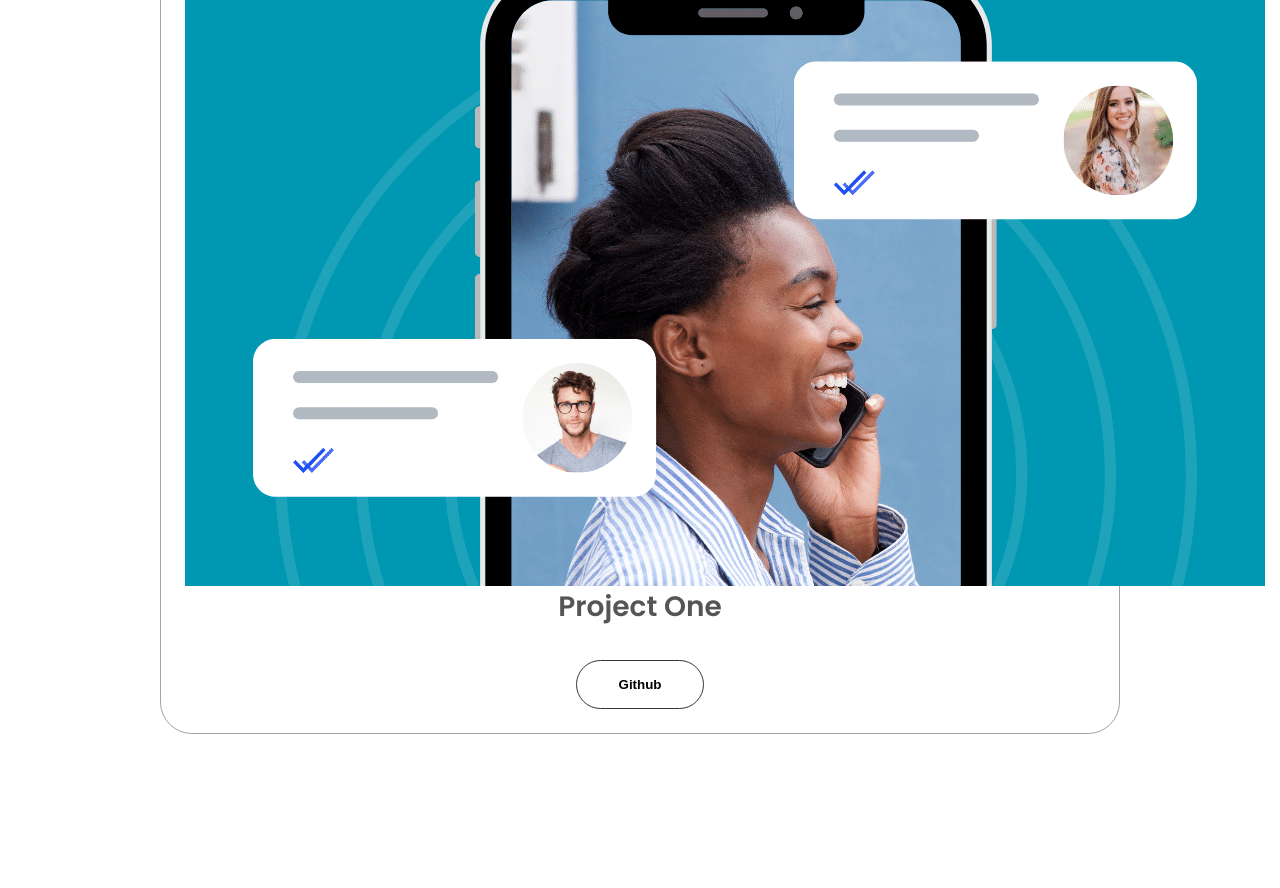
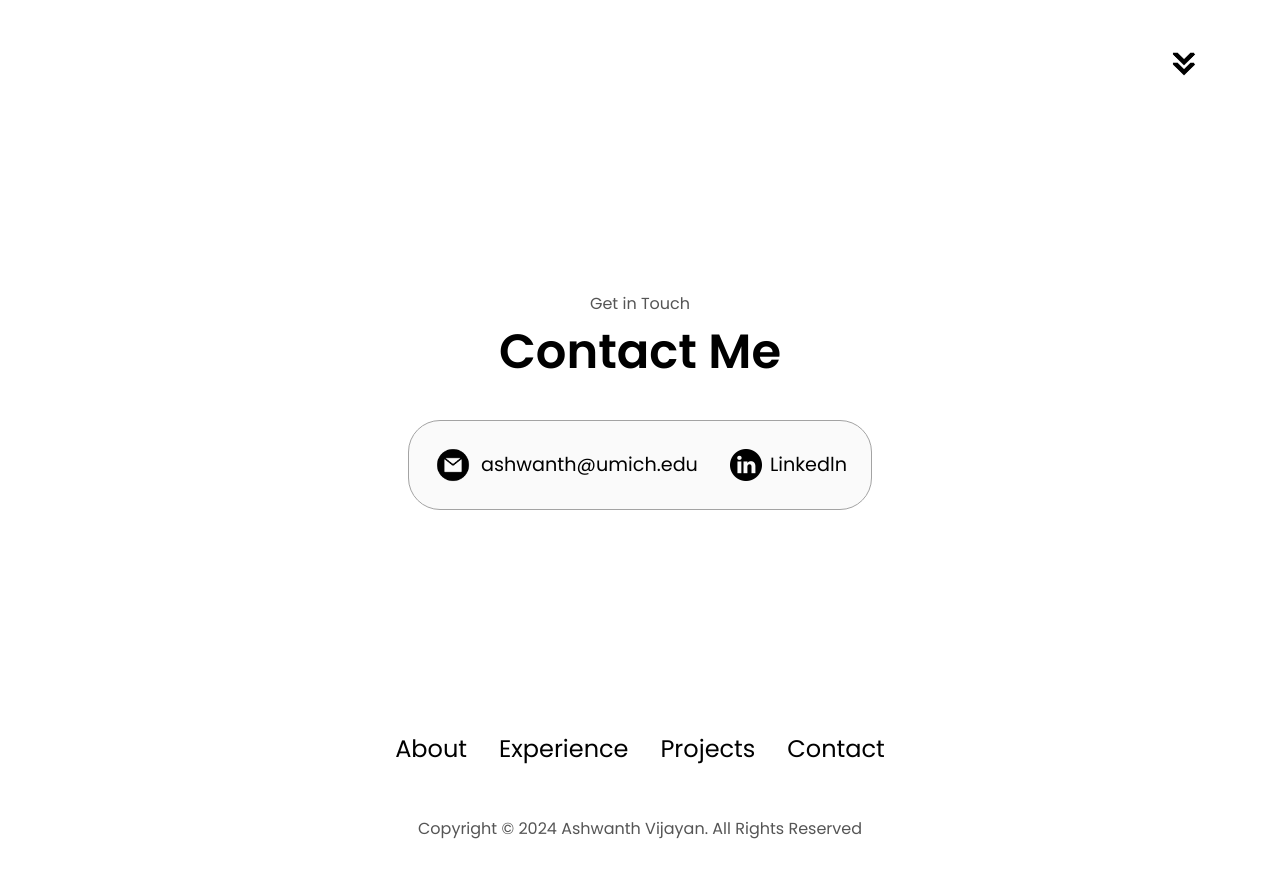
Before and after one commit to AshwanthV/AshwanthVijayan, a plain HTML site: page index.html in a window 1280 px wide. Shown: the part 2960-3848 px from the top of the page. Before the commit the page ends 3694 px from the top, so only its background shows below. Drawn offline with Linux system fonts and the light colour scheme.

Commit message:
Desktop Version Sucess

```diff
--- a/index.html
+++ b/index.html
@@ -183,7 +183,8 @@
         <p class="section__text__p1">Browse My Recent</p>
         <h1 class="title">Projects</h1>
         <div class="experience-details-container">
-            <div class="details-container color-container">
+            <div class="about-containers">
+                <div class="details-container color-container">
                 <div class="article-container">
                     <img src="./assets/project-1.png" alt="Project 1"
                     class="project-img">
@@ -192,9 +193,63 @@
                 <div class="btn-container">
                     <button class="btn btn-color2 project-btn" onclick="location.href='https://github.com/'">Github</button>
                 </div>
+                </div>
+                <div class="details-container color-container">
+                <div class="article-container">
+                    <img src="./assets/project-2.png" alt="Project 2"
+                    class="project-img">
+                </div>
+                <h2 class="experience-sub-title project-title">Project Two</h2>
+                <div class="btn-container">
+                    <button class="btn btn-color2 project-btn" onclick="location.href='https://github.com/'">Github</button>
+                </div>
+                </div>
+                <div class="details-container color-container">
+                <div class="article-container">
+                    <img src="./assets/project-3.png" alt="Project 3"
+                    class="project-img">
+                </div>
+                <h2 class="experience-sub-title project-title">Project Three</h2>
+                <div class="btn-container">
+                    <button class="btn btn-color2 project-btn" onclick="location.href='https://github.com/'">Github</button>
+                </div>
+                </div>
+            </div>
+        </div>
+        <img src="./assets/arrow.png" alt="Arrow icon" class="icon arrow"
+        onclick="location.href='./#contact'">
+    </section>
+    <section id="contact">
+        <p class="section__text__p1">Get in Touch</p>
+        <h1 class="title">Contact Me</h1>
+        <div class="contact-info-upper-container">
+            <div class="contact-info-container">
+                <img src="./assets/email.png"
+                alt="Email icon"
+                class="icon contact-icon email-icon">
+                <p><a href="mailto:ashwanth@umich.edu">ashwanth@umich.edu</a></p>
+            </div>
+            <div class="contact-info-container">
+                <img src="./assets/linkedin.png"
+                alt="Linkedln icon"
+                class="icon contact-icon">
+                <p><a href="https://www.linkedin.com/in/ashwanth-vijayan/">Linkedln</a></p>
             </div>
         </div>
     </section>
+    <footer>
+        <nav>
+            <div class="nav-links-container">
+                <ul class="links">
+                    <li><a href="#about">About</a></li>
+                    <li><a href="#experience">Experience</a></li>
+                    <li><a href="#projects">Projects</a></li>
+                    <li><a href="#contact">Contact</a></li>
+                </ul>
+            </div>
+        </nav>
+        <p>Copyright &#169; 2024 Ashwanth Vijayan. All Rights Reserved</p>
+    </footer>
     <script src="script.js"></script>
 </body>
 </html>
--- a/style.css
+++ b/style.css
@@ -331,3 +331,75 @@ article {
 article .icon {
     cursor: default;
 }
+
+#projects {
+    position: relative;
+}
+
+.color-container {
+    border-color: rgb(163,163,163);
+    background: rgb(250,250,250);
+}
+
+.project-img {
+    border-radius: 2rem;
+    width: 90%;
+    height: 90%;
+}
+
+.project-title {
+    margin: 1rem;
+    color: black;
+}
+
+.project-btn {
+    color: black;
+    border-color: rgb(163,163,163);
+}
+
+#contact {
+    display: flex;
+    justify-content: center;
+    flex-direction: column;
+    height: 70vh;
+}
+
+.contact-info-upper-container {
+    display: flex;
+    justify-content: center;
+    border-radius: 2rem;
+    border: rgb(53,53,53) 0.1rem solid;
+    border-color: rgb(163,163,163);
+    background: rgb(250,250,250);
+    margin: 2rem auto;
+    padding: 0.5rem;
+}
+
+.contact-info-container {
+    display: flex;
+    align-items: center;
+    justify-content: center;
+    gap: 0.5rem;
+    margin: 1rem;
+}
+
+.contact-info-container p {
+    font-size: larger;
+}
+
+.contact-icon {
+    cursor: default;
+}
+
+.email-icon {
+    height: 2.5rem;
+}
+
+footer {
+    height: 26vh;
+    margin: 0 1rem;
+}
+
+footer p {
+    text-align: center;
+}
```
